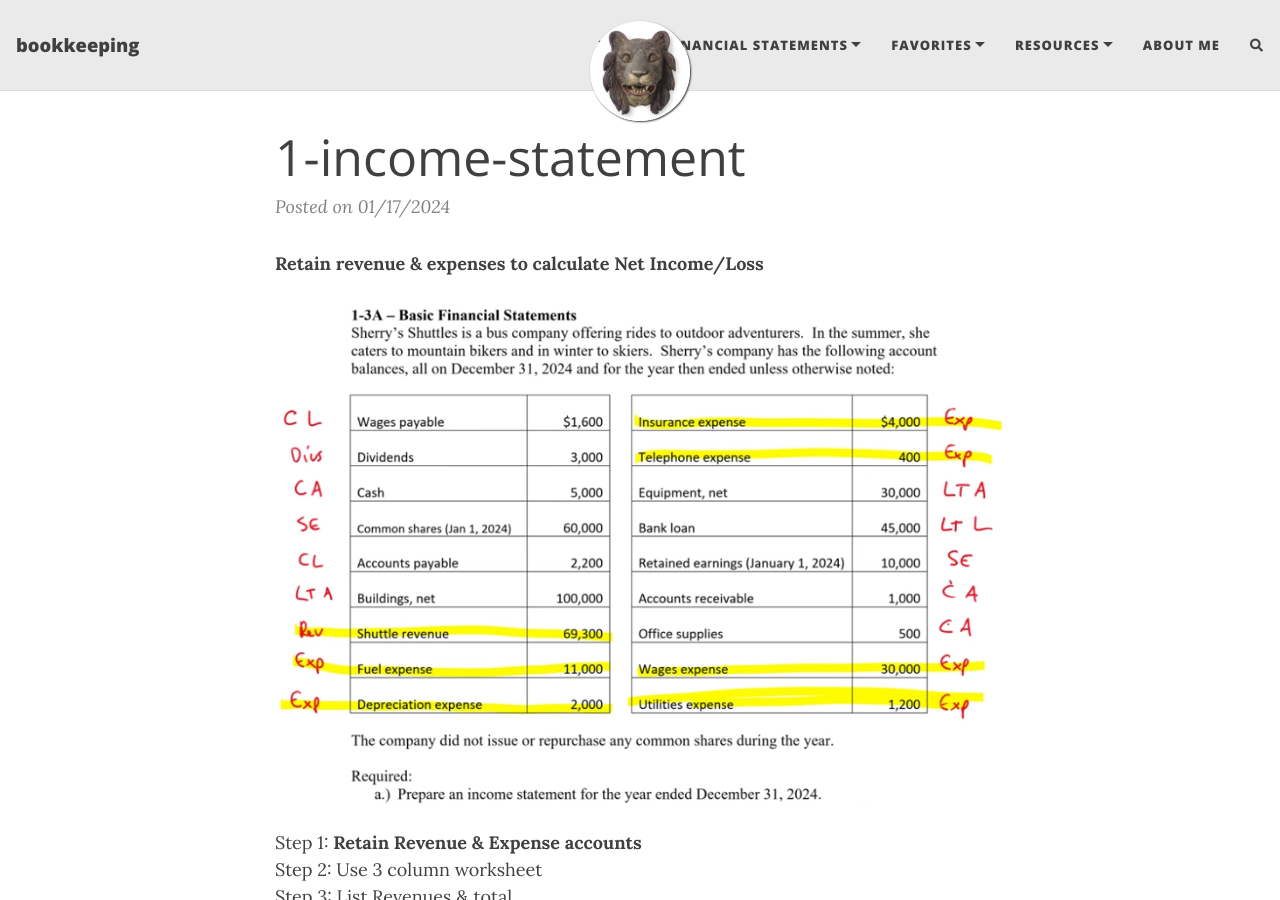
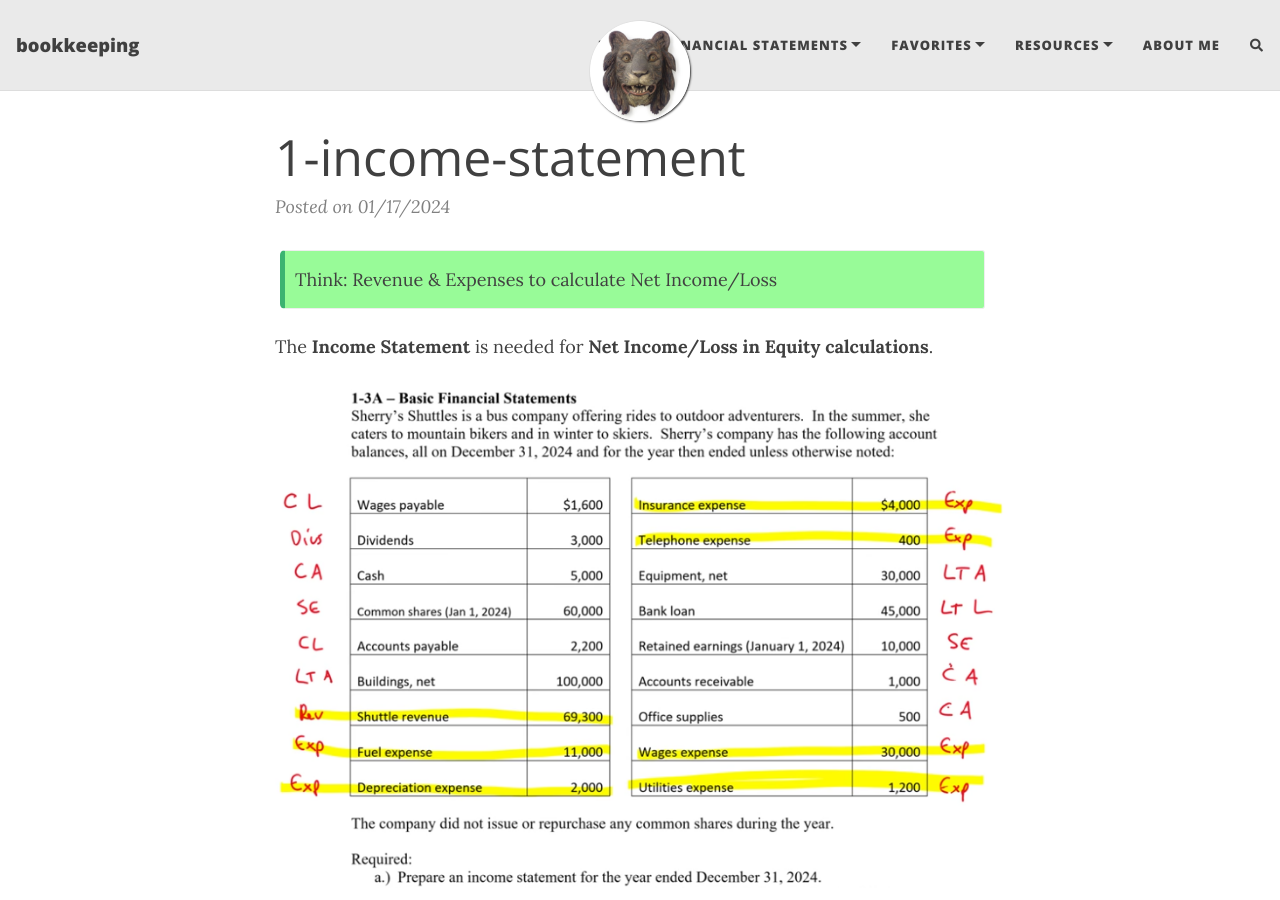
Before and after one commit to mcc-us/mcc-us.github.io.bkup, a Jekyll site: the page built from _posts/2024-01-17-income-statement.md, in a window 1280 px wide and 900 px high. Built offline with Jekyll 4.4.1, drawn with Linux system fonts in a browser that asks for light colours; nearby versions of some CDN libraries; comment, search, counter and statistics services are not loaded.

Commit message:
mod income statement

```diff
--- a/_posts/2024-01-17-income-statement.md
+++ b/_posts/2024-01-17-income-statement.md
@@ -4,7 +4,10 @@ title: 1-income-statement
 tags: reporting
 ---
 
-**Retain revenue & expenses to calculate Net Income/Loss**
+{: .box-success}
+Think: Revenue & Expenses to calculate Net Income/Loss
+
+The **Income Statement** is needed for **Net Income/Loss in Equity calculations**.
 
 
 ![Example Income Statement](/assets/tony-bell/prepare-income-statement.png)
```
